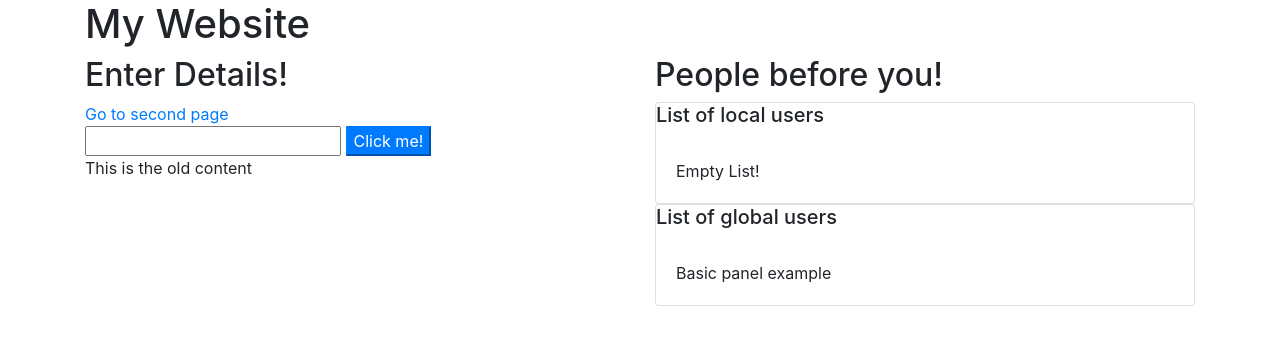
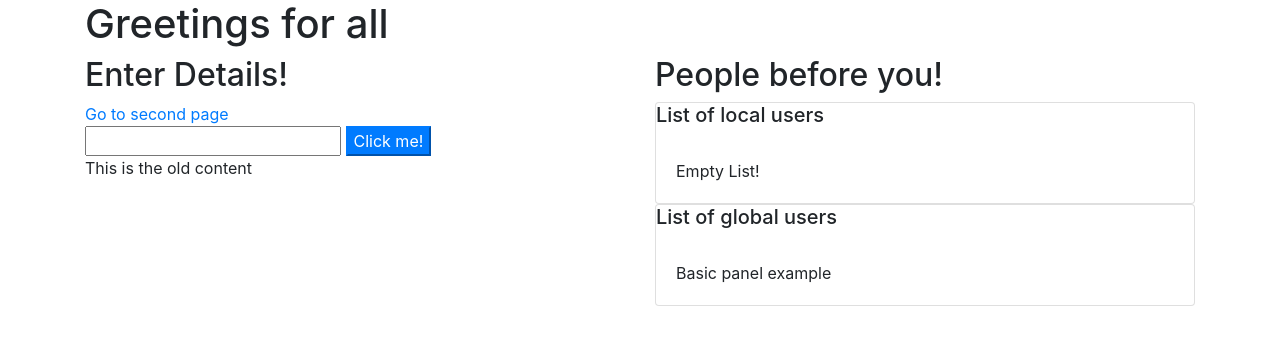
Before and after one commit to shivam0735/python-website, a plain HTML site: page website/index.html in a window 1280 px wide. Drawn offline with nearby package versions, Linux system fonts and the light colour scheme; no server answers.

Commit message:
Change greeting

```diff
--- a/website/index.html
+++ b/website/index.html
@@ -7,7 +7,7 @@
     <body>
         <div class="container">
 
-                <h1 id="main-heading">My Website</h1>
+                <h1 id="main-heading">Greetings for all</h1>
                 <div class="row">
                     <div class="col-lg-6">
                         <h2>Enter Details!</h2>
```
